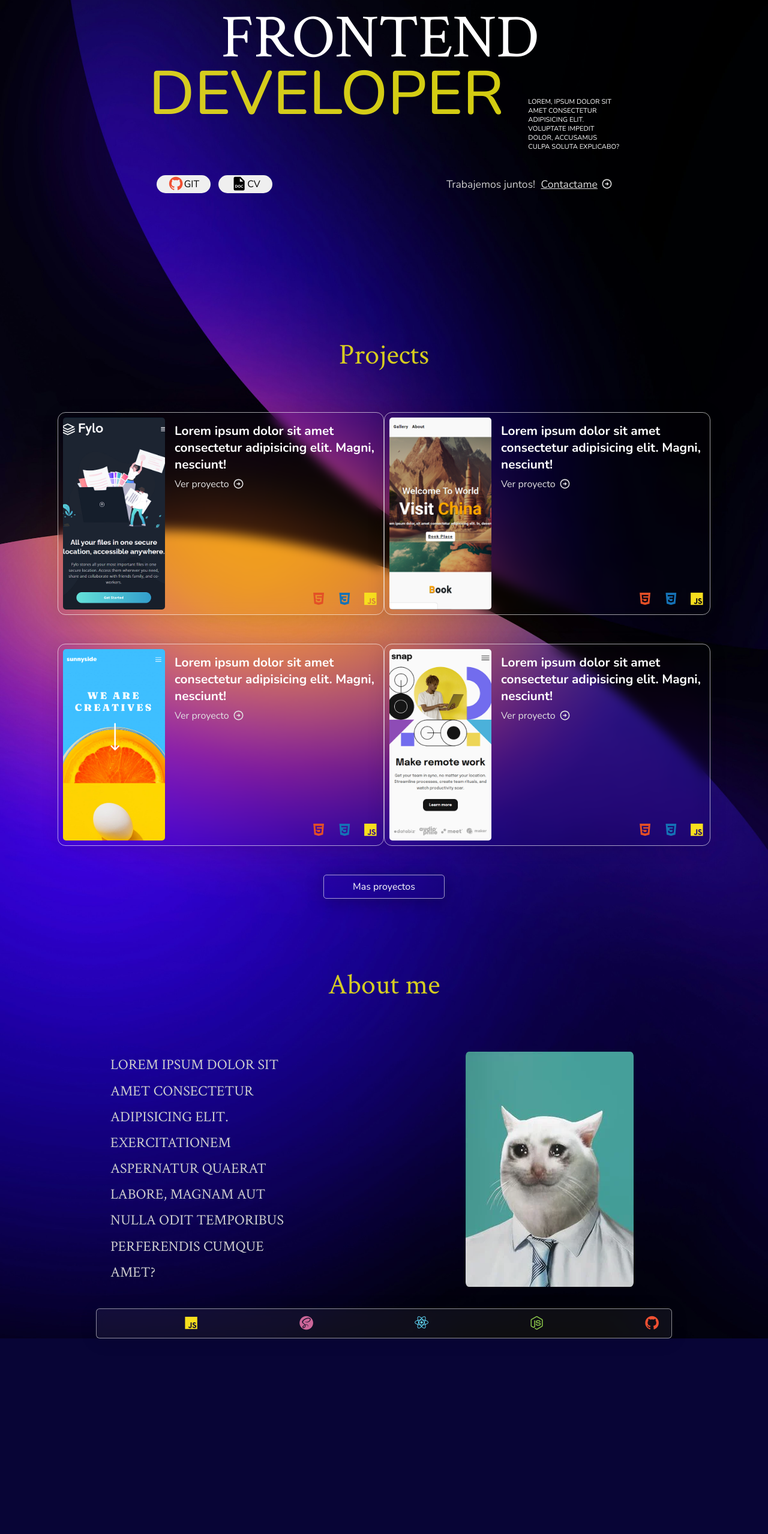
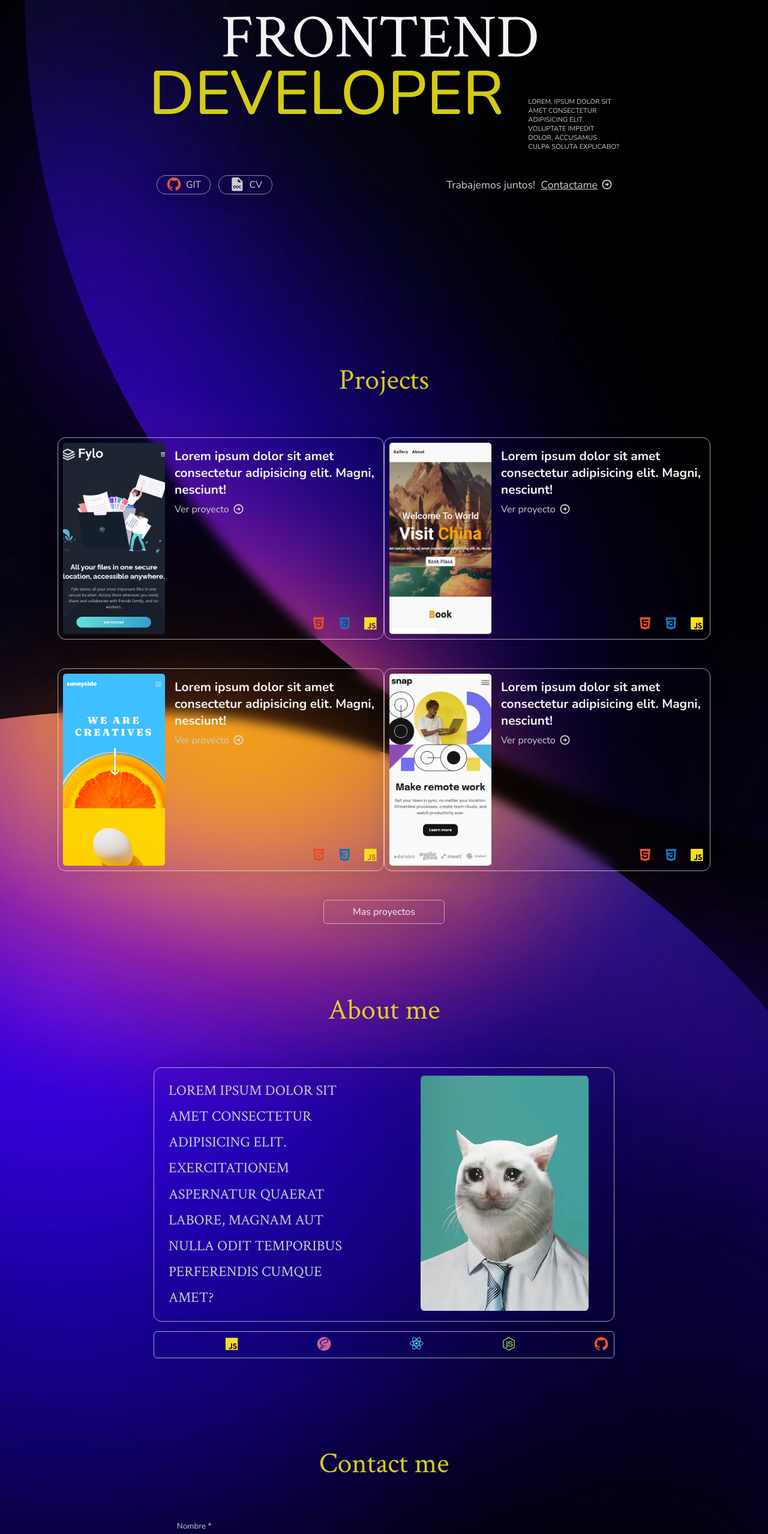
Before and after one commit to jaalzu/portfolio-1, a website: page index.html in a window 1280 px wide. Shown: the part 240-2797 px from the top of the page at 60% size. Before the commit the page ends 2471 px from the top, so only its background shows below. Drawn offline with nearby package versions, Linux system fonts and the light colour scheme.

Commit message:
variables fix

```diff
--- a/index.html
+++ b/index.html
@@ -23,9 +23,11 @@
 
     <title>Portfolio-1</title>
     <link rel="stylesheet" href="./css/style.css">
+
+
+
 </head>
 <body>
-    <header class="header">
     <nav class="navbar">
         <ul class="nav__list">
             <li>
@@ -50,6 +52,7 @@
             </li>
         </ul>
     </nav>
+    <header class="header">
 
         <section class="hero">
             <div class="title">
@@ -146,7 +149,7 @@
                 </div>
             </div>
         </div>
-        <a href="#" class="btn btn-projects">Mas proyectos</a>
+        <a href="#" class="btn__primary btn__projects">Mas proyectos</a>
     </div>
 </section>
 
@@ -177,6 +180,17 @@
 
 
 <section class="contact">
+    <span class="section__title">Contact me</span>
+    <div class="form">
+        <form action="https://formspree.io/f/mqazlwre" method="post" class="form">
+            <div class="input__group">
+                <input type="text" placeholder="Nombre *" required>
+                <input type="email" placeholder="Email *" required>
+                <textarea name="message" id="message" placeholder="Deja tu mensaje!" ></textarea>
+                <button type="submit" class="btn__primary btn__form">Enviar</button>
+            </div>
+        </form>
+    </div>
 
 </section>
 
--- a/scss/_buttons.scss
+++ b/scss/_buttons.scss
@@ -1,3 +1,4 @@
+@import 'mixins';
 
 .button__groups{
     display: flex;
@@ -8,10 +9,11 @@
     z-index: 10000;
 
     .btn-header{
-        background-color: rgb(239, 239, 239);
-        color: black;
+        @include estilo-contenedor;
+        background: transparent;
         width: 90px;
-        height: 30px;
+        padding: .1rem 0;
+        gap: .4rem;
         display: inline-flex;
         align-items: center;
         justify-content: center;
@@ -19,10 +21,10 @@
         font-family: $font-family-primary;
         margin-inline: .3rem;
         transition: .3s ease-in-out;
+        cursor: pointer;
 
         &:hover{
-            background-color: rgba(245, 237, 20, 0.863);
-            color: black;
+            background: $color-hover;
         }
 
     }
@@ -30,36 +32,49 @@
 
 
 .work{
-        color: rgb(205, 205, 205);
+        color: $color-p;
         font-family: $font-family-primary;
         font-size: 1.1rem;
         font-weight: 300;
+        cursor: pointer;
 
         a{
-            color: rgb(220, 220, 220);
+            color: $color-p;
             text-decoration: underline;
             margin-left: .3rem;
 
             &:hover{
-                color: white;
+                color: $color-white-strong;
             }
         }
 }
 
-.btn-projects{
+.btn__primary{
+    display: flex;
+    align-items: center;
+    justify-content: center;
+    font-family: $font-family-primary;
+    padding: .5rem 3rem;
+    @include estilo-contenedor;
+    background-color: transparent;
+    color: $color-white-strong;
+    transition: .3s ease;
+    cursor: pointer;
+
+
+    &:hover{
+    background: $color-hover;
+    }
+}
+
+
+.btn__projects{
     grid-column: span 2;
     margin: 0 auto;
-    font-family: $font-family-primary;
-    color: white;
-    padding: .5rem 3rem;
-    border-radius: 5px;
-    box-shadow: 0 4px 30px rgba(0, 0, 0, 0.3);
-    backdrop-filter: blur(9.8px);
-    -webkit-backdrop-filter: blur(5.8px);
-    border: 1px solid rgba(255, 255, 255, 0.61);
-    transition: .3s ease;
-    &:hover{
-    background: rgba(255, 255, 255, 0.16);
+}
 
-    }
+.btn__form{
+    width: 25%;
+    align-self: flex-end;
+    background: transparent;
 }
--- /dev/null
+++ b/scss/_mixins.scss
@@ -0,0 +1,18 @@
+@mixin estilo-contenedor{
+    background: $color-hover;
+    border-radius: 6px;
+    box-shadow: 0 4px 30px rgba(0, 0, 0, 0.1);
+    backdrop-filter: blur(8.9px);
+    -webkit-backdrop-filter: blur(8.9px);
+    border: 1px solid rgba(255, 255, 255, 0.52);
+    color: rgb(205, 205, 205);
+}
+
+
+@mixin contenedor-projectos{
+            border-radius: 13px;
+            box-shadow: 0 4px 30px rgba(0, 0, 0, 0.1);
+            backdrop-filter: blur(9.8px);
+            -webkit-backdrop-filter: blur(5.8px);
+            border: 1px solid rgba(255, 255, 255, 0.61);
+}
--- a/scss/_variables.scss
+++ b/scss/_variables.scss
@@ -1,2 +1,7 @@
 $font-family-primary:"Nunito", sans-serif;
 $font-family-secondary: "Crimson Text", serif;
+
+$color-hover:rgba(255, 255, 255, 0.196);
+$color-white-strong:rgb(243, 243, 243);
+$color-yellow:rgba(245, 237, 20, 0.863);
+$color-p:rgb(205, 205, 205);
--- a/scss/sections/about/_about.scss
+++ b/scss/sections/about/_about.scss
@@ -1,28 +1,25 @@
 .about{
     height: 100%;
-    margin-inline: 10rem;
+    margin-inline: 20%;
     margin-top: 4rem;
 
 
     .about__grid{
-        margin-bottom: 1rem;
+        width: 100%;
+        @include contenedor-projectos;
         display: grid;
         grid-template-columns: 1fr 1fr;
-        column-gap: 15rem;
-        height: auto;
-        // background: rgba(255, 255, 255, 0.054);
-        // border-radius: 6px;
-        // box-shadow: 0 4px 30px rgba(0, 0, 0, 0.1);
-        // backdrop-filter: blur(8.9px);
-        // -webkit-backdrop-filter: blur(8.9px);
-        // border: 1px solid rgba(255, 255, 255, 0.52);
+        column-gap: 6rem;
+
+
         .about__description{
             width: 100%;
             padding-left: 1.5rem;
+
                 p{
                     font-size: 1.5rem;
                     font-family: $font-family-secondary;
-                    color: rgb(205, 205, 205);
+                    color: $color-p;
                     text-transform: uppercase;
                     line-height: 1.8;
                     margin-top: 1rem;
@@ -31,7 +28,7 @@
 
                 .about__img{
                         width: 100%;
-                        padding: 1rem;
+                        padding: .8rem;
 
                         img{
                             border-radius: 2%;
@@ -44,22 +41,14 @@
 
 
 .tech-slider {
+    @include contenedor-projectos;
+    border-radius: 6px;
     margin-top: 1rem;
-    background: rgba(255, 255, 255, 0.054);
-    border-radius: 6px;
-    box-shadow: 0 4px 30px rgba(0, 0, 0, 0.1);
-    backdrop-filter: blur(8.9px);
-    -webkit-backdrop-filter: blur(8.9px);
-    border: 1px solid rgba(255, 255, 255, 0.52);
-    color: white;
     display: flex;
     align-items: center;
     justify-content: center;
-    height: 50px;
+    height: 45px;
     white-space: nowrap;
 }
 
-
-
-
 }
--- /dev/null
+++ b/scss/sections/contact/_contact.scss
@@ -0,0 +1,53 @@
+.contact{
+    padding-bottom: 3rem;
+    width: 100%;
+    padding-top: 6rem;
+
+    .form{
+        form{
+            display: flex;
+            justify-content: center;
+            width: 100%;
+            margin: 0 auto;
+
+            .input__group{
+                display: flex;
+                flex-direction: column;
+                gap: 3rem;
+
+                input,textarea{
+                    font-family: $font-family-primary;
+                    border: none;
+                    background: transparent;
+                    border-bottom: 1px solid #9C9C9C;
+                    padding-bottom: .5rem;
+                    padding-left: .3rem;
+                    width: 700px;
+                    color: $color-p;
+
+                    &::placeholder{
+                        color:$color-p;
+                    }
+
+                    &:focus::placeholder{
+                        color: $color-yellow;
+                    }
+
+                }
+
+
+
+
+
+
+
+
+            }
+
+            textarea{
+                resize: none;
+                    }
+             }
+        }
+
+}
--- a/scss/sections/header/_header.scss
+++ b/scss/sections/header/_header.scss
@@ -1,4 +1,4 @@
 header{
-    height: 100vh;
+    height: 85vh;
     width: 100%;
 }
--- a/scss/sections/header/_hero.scss
+++ b/scss/sections/header/_hero.scss
@@ -12,7 +12,7 @@
             margin-top: 9rem;
             display: grid;
             grid-template-columns: 1fr 1fr; /* Dos columnas: una para el h1 y otra para el p */
-            color: #fff;
+            color: $color-white-strong;
             z-index: 10;
 
             h1{
@@ -30,13 +30,13 @@
                 transform: translateX(-120px);
                 font-family: $font-family-primary;
                 font-weight: 500;
-                color: rgba(245, 237, 20, 0.863);
+                color: $color-yellow;
 
             }
 
 
             p{
-
+                color: $color-p;
                 font-size: .7rem;
                 font-family: $font-family-primary;
                 display: block;
@@ -53,12 +53,14 @@
             display: inline-flex;
             align-items: center;
 
+
             svg{
                 margin-left: 3px;
                 transition: transform 0.3s ease;
                 margin-bottom: 1px;
             }
         }
+
         .work__link:hover svg{
             transform: translateX(5px);
         }
--- a/scss/sections/projects/_projects.scss
+++ b/scss/sections/projects/_projects.scss
@@ -13,11 +13,7 @@
 
 
         .project__box{
-            border-radius: 13px;
-            box-shadow: 0 4px 30px rgba(0, 0, 0, 0.1);
-            backdrop-filter: blur(9.8px);
-            -webkit-backdrop-filter: blur(5.8px);
-            border: 1px solid rgba(255, 255, 255, 0.61);
+           @include contenedor-projectos;
             display: flex;
             max-width: 650px;
             padding: .5rem;
@@ -25,11 +21,9 @@
 
 
             .project__img{
-                // background-image: url(/images/Captura\ de\ pantalla\ \(222\).png);
-                // background-repeat: no-repeat;
-                // background-position: center;
-                // background-size: contain;
                 width: 50%;
+
+
                 img{
                     object-fit: cover;
                     border-radius: 5px;
@@ -42,7 +36,7 @@
                 display: flex;
                 justify-content: space-between;
                 flex-direction: column;
-                color: white;
+                color: $color-white-strong;
                 width: 100%;
                 margin-left: 1rem;
 
@@ -53,12 +47,10 @@
                 }
 
                 .project__link {
-                    color: rgb(226, 226, 226);
+                    color: $color-p;
                     text-decoration: none;
                     display: inline-flex;
                     align-items: center;
-                    transition: color .4s ease;
-
 
                     svg{
                         margin-left: 3px;
--- a/scss/style.scss
+++ b/scss/style.scss
@@ -1,18 +1,28 @@
 @import 'variables';
 @import 'buttons';
+@import 'mixins';
 @import '../scss/sections/header/header';
-@import '../scss/sections/header/navbar';
+@import '../scss/navbar';
 @import '../scss/sections/header/hero';
 @import '../scss/sections/projects/projects';
 @import '../scss/sections/about/about';
+@import '../scss/sections/contact/contact';
+
+
+*,
+*::before,
+*::after{
+    box-sizing: border-box;
+}
+
 
 *{
     padding: 0;
     margin: 0;
-    box-sizing: border-box;
     list-style: none;
     text-decoration: none;
     scroll-behavior: smooth;
+    outline: none;
 }
 
 body{
@@ -35,12 +45,17 @@ i{
     display: flex;
     align-items: center;
     justify-content: center;
+    margin-top: 3rem;
     margin-bottom: 4rem;
     font-family: $font-family-secondary;
     font-size: 3rem;
-    // color: rgb(232, 232, 232);
     color: rgba(245, 237, 20, 0.863);
 }
+
+
+
+
+
 
 .bxl-html5{
     color: #E34F26;
```
Also changed, not shown: css/style.css, scss/_navbar.scss (renamed from scss/sections/header/_navbar.scss), 1 other file. Lines whose indentation alone changed are shown as unchanged.
